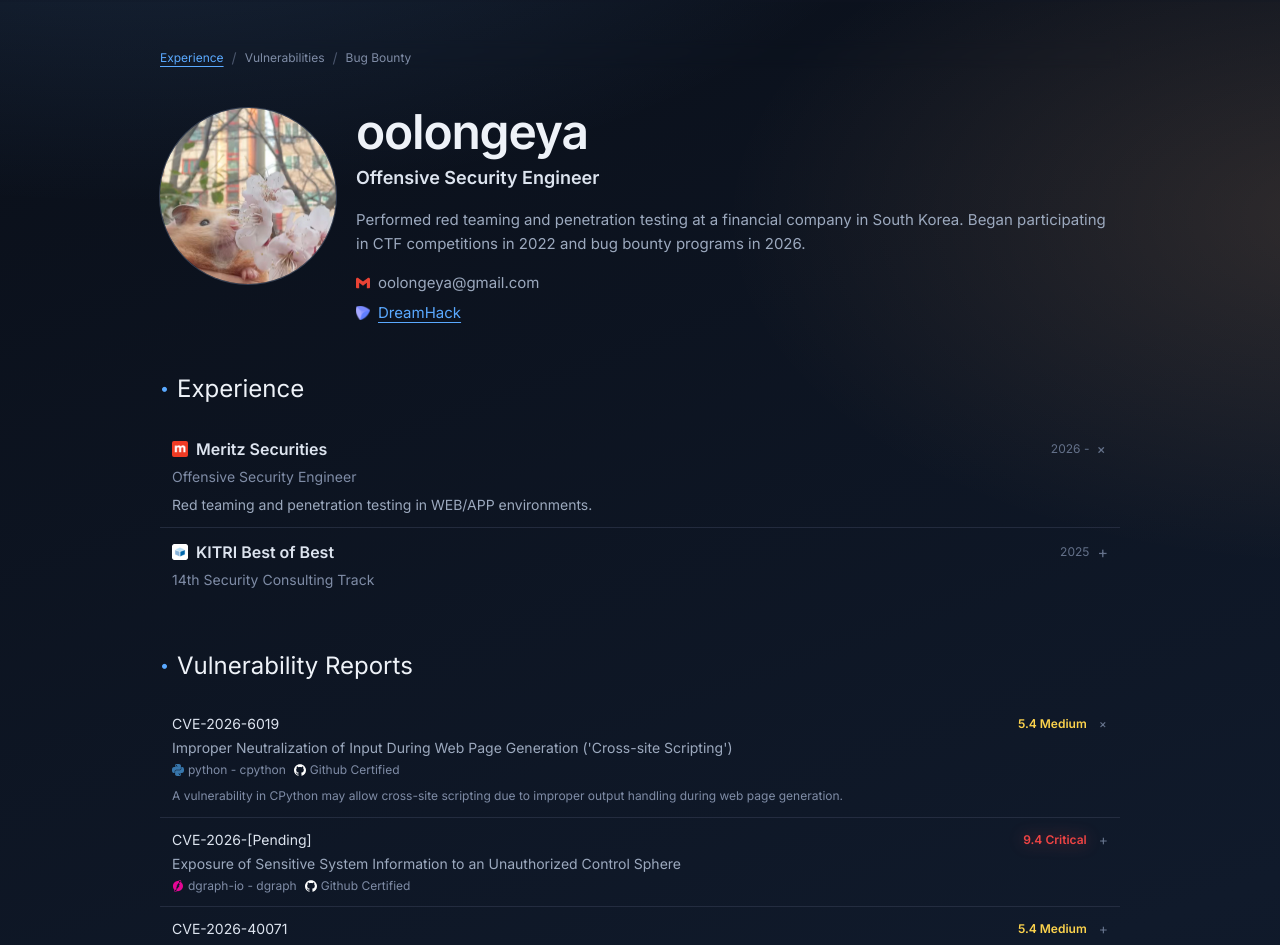
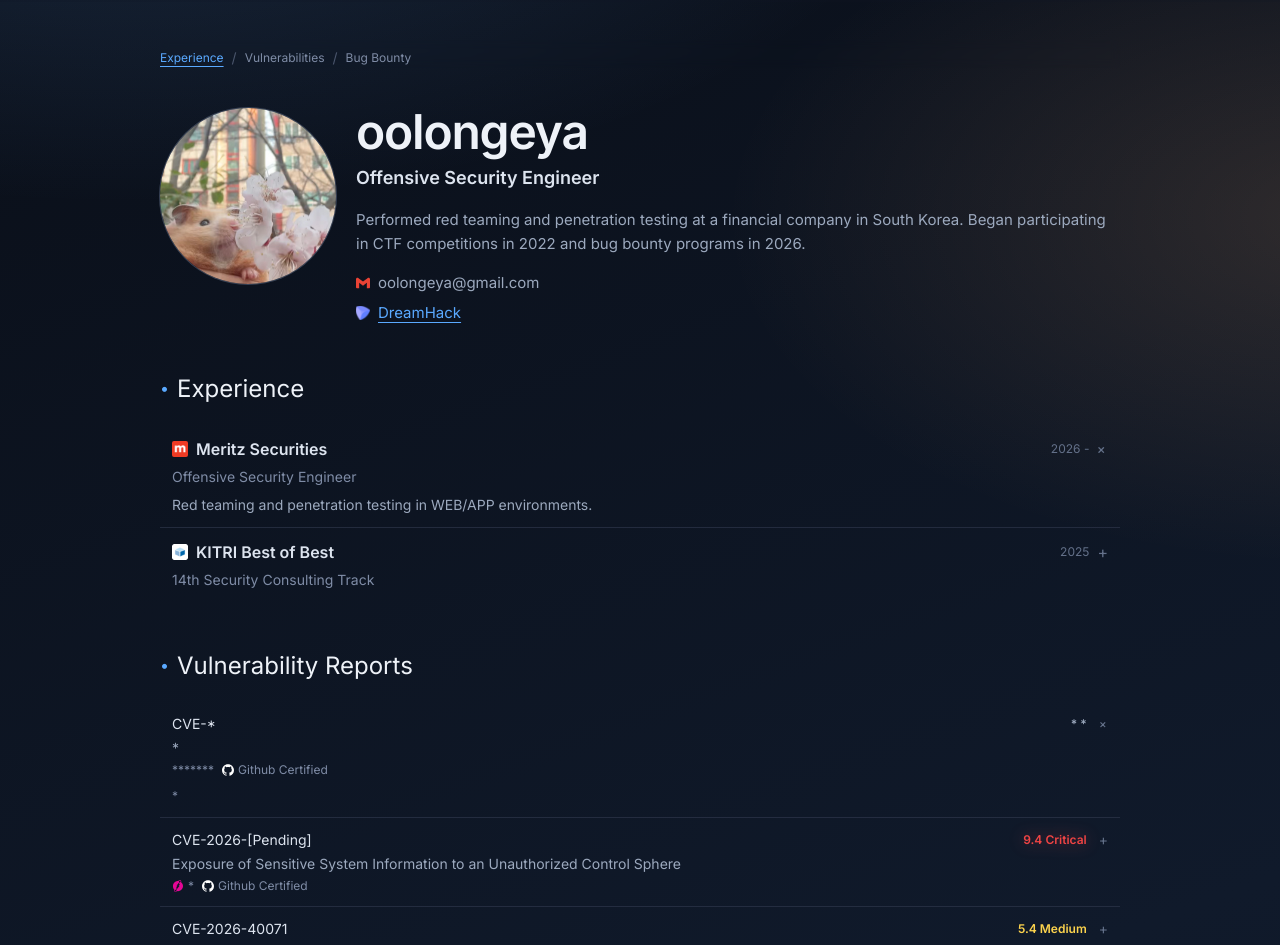
Before and after one commit to komi22/oolongeya, a Next.js app: page / in a window 1280 px wide. Shown: the top 945 px of the page. Built offline with nearby package versions, Linux system fonts and the light colour scheme.

Commit message:
Update page.js

```diff
--- a/app/page.js
+++ b/app/page.js
@@ -30,17 +30,17 @@
 
 const vulnerabilities = [
   {
-    id: "CVE-2026-6019",
-    scoreValue: "5.4",
-    grade: "Medium",
+    id: "CVE-*",
+    scoreValue: "*",
+    grade: "*",
     title:
-      "Improper Neutralization of Input During Web Page Generation ('Cross-site Scripting')",
-    product: "python - cpython",
-    productIcon: "/icons/python.svg",
+      "*",
+    product: "*******",
+    productIcon: "",
     verificationLabel: "Github Certified",
     verificationIcon: "/icons/github.svg",
     description:
-      "A vulnerability in CPython may allow cross-site scripting due to improper output handling during web page generation.",
+      "*",
   },
   {
     id: "CVE-2026-[Pending]",
@@ -48,12 +48,12 @@
     grade: "Critical",
     title:
       "Exposure of Sensitive System Information to an Unauthorized Control Sphere",
-    product: "dgraph-io - dgraph",
+    product: "*",
     productIcon: "/icons/dgraph.svg",
     verificationLabel: "Github Certified",
     verificationIcon: "/icons/github.svg",
     description:
-      "A vulnerability in Dgraph may allow unauthorized administrative access due to improper exposure of sensitive information through a debug interface.",
+      "*",
   },
   {
     id: "CVE-2026-40071",
```
